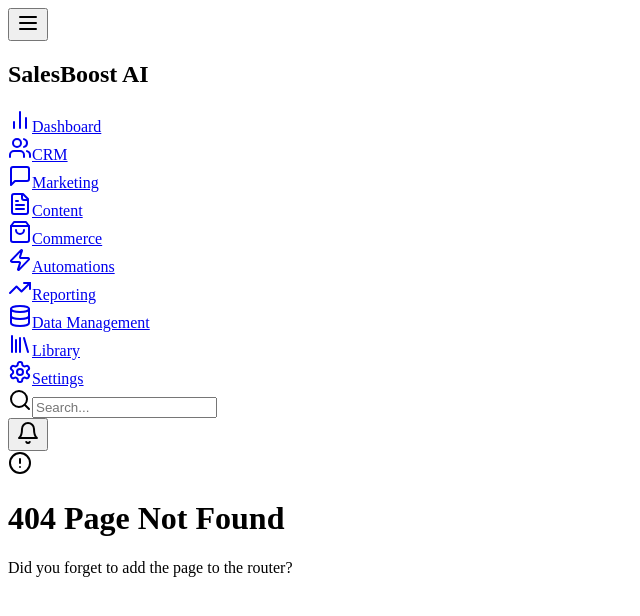
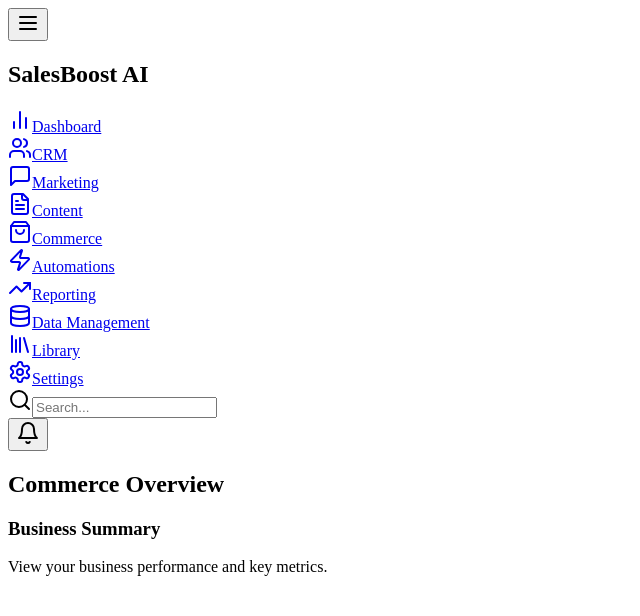
Before and after one commit to ieva1995/Sales-Intelligence, a React (Vite) app in the folder client/: page /commerce/overview in a window 1280 px wide. Before the commit this address had no page. Shown: the top 616 px of the page, without its empty margins (0-640 px from the left). Built offline with nearby package versions, Linux system fonts and the light colour scheme.

Commit message:
Add Commerce Overview page
Replit-Commit-Author: Agent
Replit-Commit-Session-Id: e7e592b3-db9f-4542-aa38-c01ec8257dda
Replit-Commit-Screenshot-Url: https://storage.googleapis.com/screenshot-production-us-central1/66febe58-8c90-4495-990f-b25a7eb3381e/0683bdfb-e8c8-4cb8-a511-fecb80e4c1e7.jpg

```diff
--- a/client/src/App.tsx
+++ b/client/src/App.tsx
@@ -14,6 +14,7 @@ import { Input } from "@/components/ui/input";
 import { Button } from "@/components/ui/button";
 import Content from "@/pages/content";
 import Commerce from "@/pages/commerce";
+import CommerceOverview from "@/pages/commerce/Overview";
 
 function Header() {
   return (
@@ -59,6 +60,7 @@ function Router() {
             <Route path="/marketing" component={Marketing} />
             <Route path="/content" component={Content} />
             <Route path="/commerce" component={Commerce} />
+            <Route path="/commerce/overview" component={CommerceOverview} />
             <Route path="/trend-analysis" component={TrendAnalysis} />
             <Route path="/predictions" component={Predictions} />
             <Route component={NotFound} />
--- /dev/null
+++ b/client/src/pages/commerce/Overview.tsx
@@ -0,0 +1,19 @@
+import { Card, CardContent, CardHeader, CardTitle } from "@/components/ui/card";
+
+export default function CommerceOverview() {
+  return (
+    <div className="space-y-8">
+      <h2 className="text-2xl font-bold tracking-tight">Commerce Overview</h2>
+      <Card>
+        <CardHeader>
+          <CardTitle>Business Summary</CardTitle>
+        </CardHeader>
+        <CardContent>
+          <p className="text-muted-foreground">
+            View your business performance and key metrics.
+          </p>
+        </CardContent>
+      </Card>
+    </div>
+  );
+}
```
